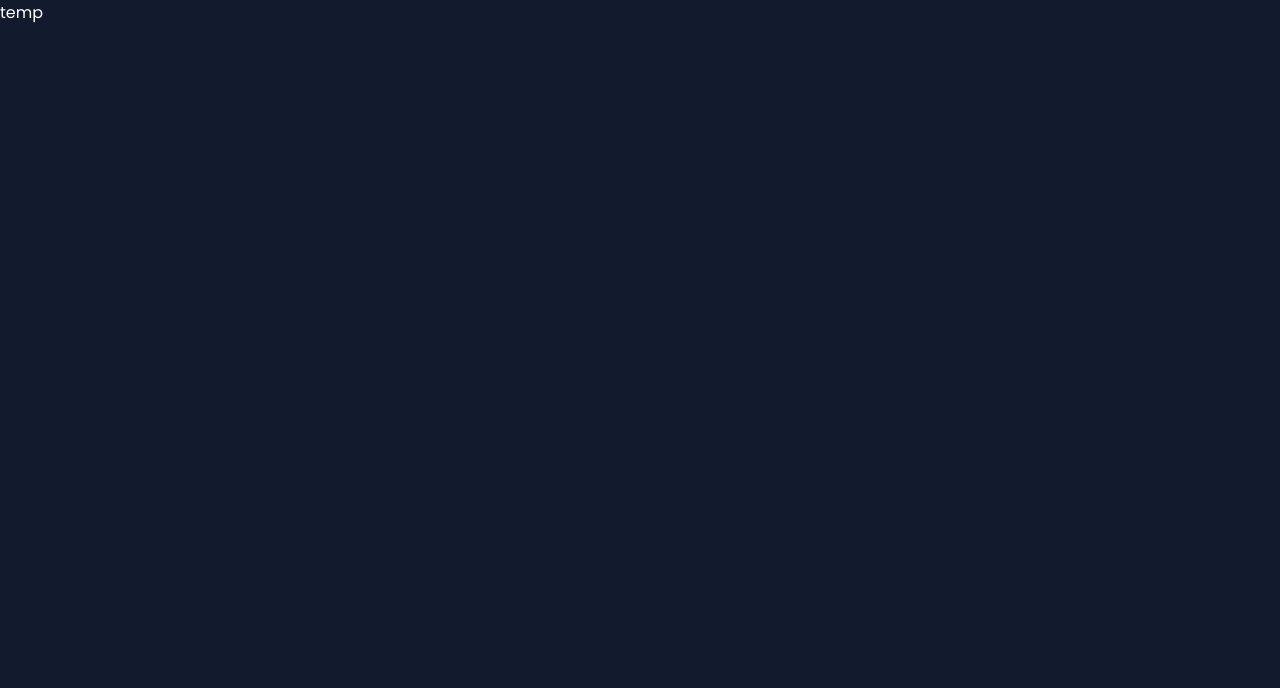
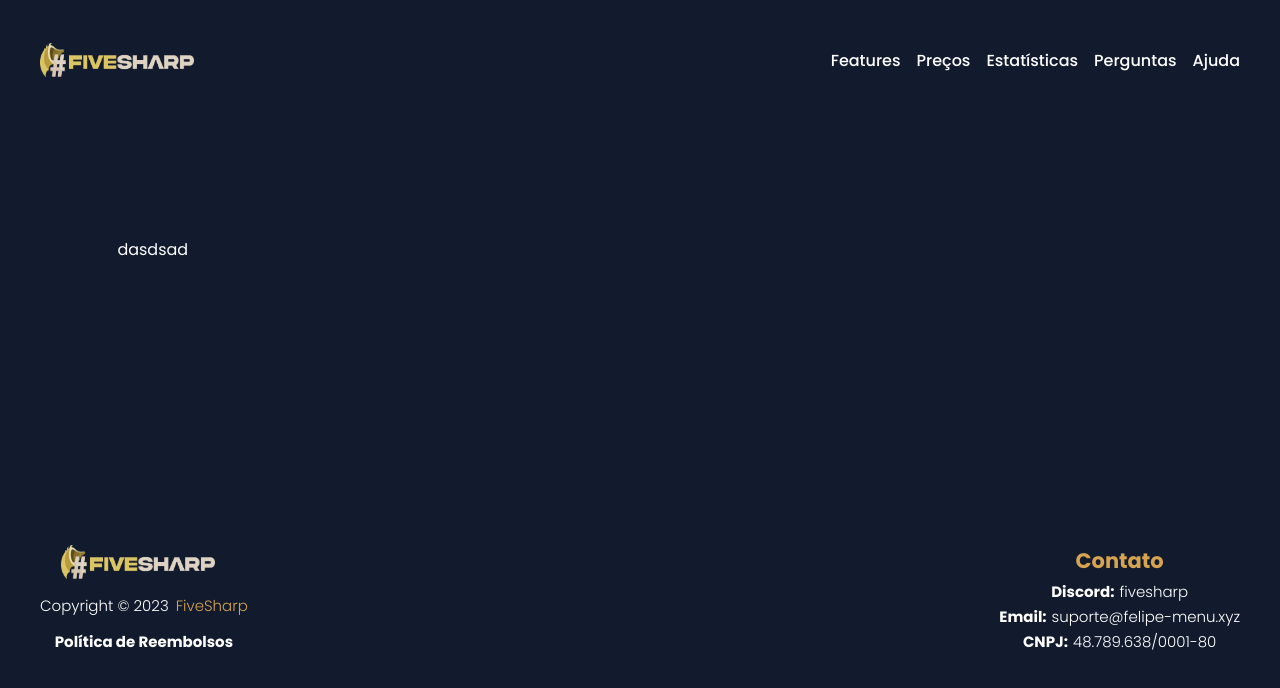
Before and after one commit to joaopedrolt/fiveguard-reactjs, a React (Vite) app: page /Reembolso in a window 1280 px wide. Shown: the top 688 px of the page. Built offline with nearby package versions, Linux system fonts and the light colour scheme.

Commit message:
Mobilennnmnnnm

```diff
--- a/src/app.jsx
+++ b/src/app.jsx
@@ -1,6 +1,5 @@
 import "./styles/app.scss";
 import DefaultLayout from "./layouts/Default";
-import RefundLayout from "./layouts/Refund";
 
 import {
   BrowserRouter as Router,
@@ -9,13 +8,30 @@ import {
   Navigate,
 } from "react-router-dom";
 
+import Main from "./pages/Main";
+import Refund from "./pages/Refund";
+
 function App() {
   return (
     <>
       <Router>
         <Routes>
-          <Route path="/" element={<DefaultLayout />} />
-          <Route path="/Reembolso" element={<RefundLayout />} />
+          <Route exact path="/"
+            element={
+              <DefaultLayout>
+                <Main />
+              </DefaultLayout>
+            }>
+          </Route>
+
+          <Route path="/Reembolso"
+            element={
+              <DefaultLayout>
+                <Refund />
+              </DefaultLayout>
+            }>
+          </Route>
+
           <Route path="*" element={<Navigate to="/" />} />
         </Routes>
       </Router>
--- a/src/components/Navbar/index.jsx
+++ b/src/components/Navbar/index.jsx
@@ -21,10 +21,10 @@ function Navbar() {
               }`}
             >
               <a href="#features">Features</a>
-              <a href="">Preços</a>
-              <a href="">Estatísticas</a>
-              <a href="">Perguntas</a>
-              <a href="">Contato</a>
+              <a href="#pricing">Preços</a>
+              <a href="#stats">Estatísticas</a>
+              <a href="#faq">Perguntas</a>
+              <a href="#need-help">Ajuda</a>
             </div>
             <BurgerMenu
               isActiveState={isActive}
--- a/src/layouts/Default/index.jsx
+++ b/src/layouts/Default/index.jsx
@@ -1,39 +1,14 @@
-import { useState } from "react";
+import React from 'react';
+import Navbar from '../../components/Navbar';
+import Footer from '../../components/Footer';
 
-import Navbar from "../../components/Navbar";
-import Home from "../../views/Home";
-import Features from "../../views/Features";
-import Pricing from "../../views/Pricing";
-import Stats from "../../views/Stats";
-import Modal from "../../components/Modal";
-import FAQ from "../../views/FAQ";
-import NeedHelp from "../../views/NeedHelp";
-import Footer from "../../components/Footer";
-
-function DefaultLayout() {
-  const [showModal, setShowModal] = useState(false);
-  const [product, setProduct] = useState({ name: "", price: "" });
-
+function DefaultLayout({ children }) {
   return (
-    <>
-      <Navbar></Navbar>
-      <Home></Home>
-      <Features></Features>
-      <Pricing
-        setShowModal={setShowModal}
-        setProduct={setProduct}
-        product={product}
-      ></Pricing>
-      <Modal
-        showModal={showModal}
-        setShowModal={setShowModal}
-        product={product}
-      ></Modal>
-      <Stats></Stats>
-      <FAQ></FAQ>
-      <NeedHelp></NeedHelp>
-      <Footer></Footer>
-    </>
+    <div>
+      <Navbar />
+      {children}
+      <Footer />
+    </div>
   );
 }
 
--- a/src/layouts/Refund/index.jsx
+++ /dev/null
@@ -1,9 +0,0 @@
-function RefundLayout() {
-  return (
-    <>
-     <div>temp</div>
-    </>
-  );
-}
-
-export default RefundLayout;
--- /dev/null
+++ b/src/pages/Main/index.jsx
@@ -0,0 +1,36 @@
+import { useState } from "react";
+
+import Home from "../../views/Home";
+import Features from "../../views/Features";
+import Pricing from "../../views/Pricing";
+import Stats from "../../views/Stats";
+import Modal from "../../components/Modal";
+import FAQ from "../../views/FAQ";
+import NeedHelp from "../../views/NeedHelp";
+
+function Main() {
+    const [showModal, setShowModal] = useState(false);
+    const [product, setProduct] = useState({ name: "", price: "" });
+
+    return (
+        <>
+            <Home></Home>
+            <Features></Features>
+            <Pricing
+                setShowModal={setShowModal}
+                setProduct={setProduct}
+                product={product}
+            ></Pricing>
+            <Modal
+                showModal={showModal}
+                setShowModal={setShowModal}
+                product={product}
+            ></Modal>
+            <Stats></Stats>
+            <FAQ></FAQ>
+            <NeedHelp></NeedHelp>
+        </>
+    );
+}
+
+export default Main;
--- /dev/null
+++ b/src/pages/Refund/Refund.module.scss
@@ -0,0 +1,20 @@
+@import "../../styles/partials/_breakpoints.scss";
+@import "../../styles/partials/_theme.scss";
+
+.refund {
+  padding-top: 160px !important;
+  padding-bottom: 90px !important;
+
+  .refund-container {
+    position: relative;
+    padding-bottom: 120px;
+  }
+
+  @media (max-width: $mobile-mid) {
+    text-align: center !important;
+
+    .home-desc{
+      text-align: center !important;
+    }
+  }
+}
--- /dev/null
+++ b/src/pages/Refund/index.jsx
@@ -0,0 +1,15 @@
+import styles from "./Refund.module.scss";
+
+function Refund() {
+    return (
+        <>
+            <section id="refund" className={`section ${styles.refund}`}>
+                <div className={`${styles["refund-container"]} container-limit`}>
+                    dasdsad
+                </div>
+            </section>
+        </>
+    );
+}
+
+export default Refund;
--- a/src/views/Home/index.jsx
+++ b/src/views/Home/index.jsx
@@ -3,7 +3,7 @@ import styles from "./Home.module.scss";
 function Home() {
   return (
     <>
-      <section className={`section ${styles.home}`}>
+      <section id="home" className={`section ${styles.home}`}>
         <div className={`${styles["home-container"]} container-limit`}>
           <div className={styles["home-content"]}>
             <h2 className="section-title">
@@ -15,7 +15,7 @@ function Home() {
               que aprimoram a jogabilidade, e a diversão geral. O FiveSharp se
               destaca como uma escolha popular entre os entusiastas do FiveM.
             </p>
-            <a className="button">Adquirir Agora</a>
+            <a href="#pricing" className="button">Adquirir Agora</a>
           </div>
           <div className={styles["home-image"]}>
             <img src="./dashboard.png" alt="" />
--- a/src/views/NeedHelp/index.jsx
+++ b/src/views/NeedHelp/index.jsx
@@ -3,7 +3,7 @@ import styles from "./NeedHelp.module.scss";
 function NeedHelp() {
   return (
     <>
-      <div className={styles["need-help-wrapper"]}>
+      <div id="need-help" className={styles["need-help-wrapper"]}>
         <div className={styles["fade-background"]}></div>
         <div className={styles["background"]}></div>
         <section id="need-help" className={`section ${styles["need-help"]}`}>
--- a/src/views/Stats/index.jsx
+++ b/src/views/Stats/index.jsx
@@ -14,7 +14,7 @@ function Stats() {
 
   return (
     <>
-      <section ref={ref} id="stats" className={`section ${styles.stats}`}>
+      <section id="stats" ref={ref} className={`section ${styles.stats}`}>
         <div className={`${styles["stats-container"]} container-limit`}>
           <div className={styles["stats-content"]}>
             <h2 className={styles["stats-title"]}>Estatísticas</h2>
```
